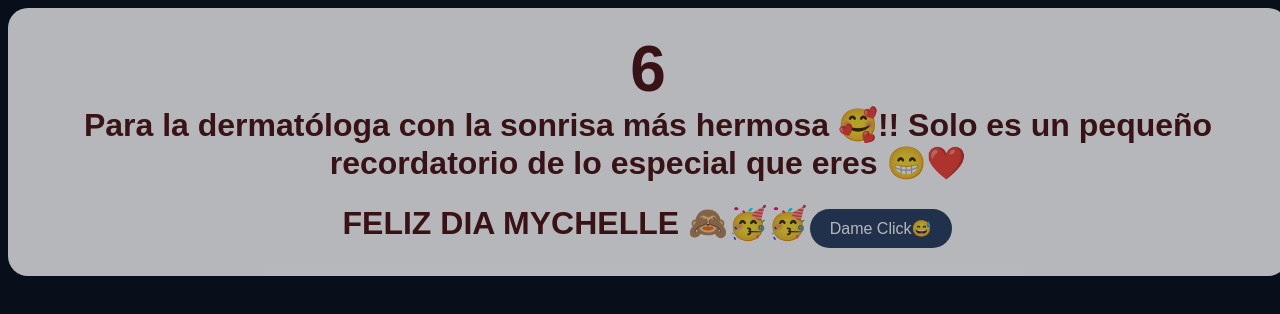
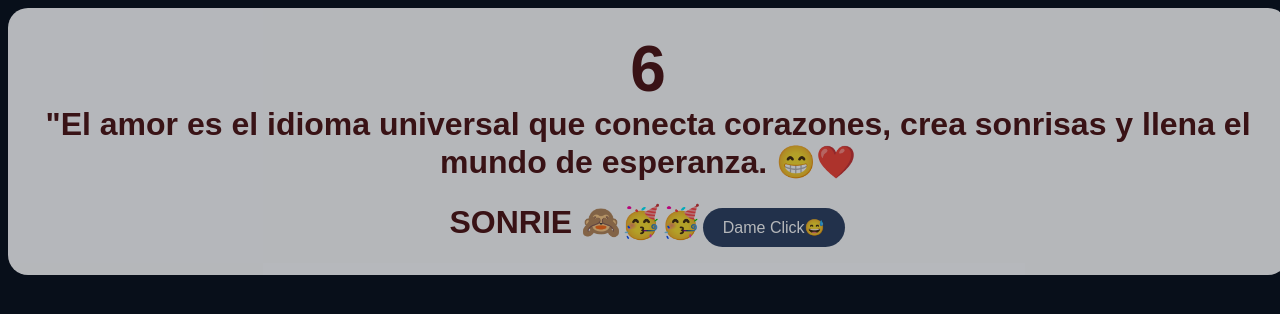
Before and after one commit to Anghel941/cora, a plain HTML site: page index.html in a window 1280 px wide. Drawn offline with Linux system fonts and the light colour scheme.

Commit message:
index.html

```diff
--- a/index.html
+++ b/index.html
@@ -17,8 +17,8 @@
   </div>
   <div class="mensaje" id="mensaje">
 
-    <h1> <div id="contador">10</div>Para la dermatóloga con la sonrisa más hermosa 🥰!! Solo es un pequeño recordatorio de lo especial que eres 😁❤️ </h1>
-    <H1>FELIZ DIA MYCHELLE 🙈🥳🥳<button id="playButton">Dame Click😅</button></H1>
+     <h1> <div id="contador">10</div>"El amor es el idioma universal que conecta corazones, crea sonrisas y llena el mundo de esperanza. 😁❤️ </h1>
+    <H1>SONRIE 🙈🥳🥳<button id="playButton">Dame Click😅</button></H1>
   </div>
   <div class="container" id="container">
     <div></div>
```
